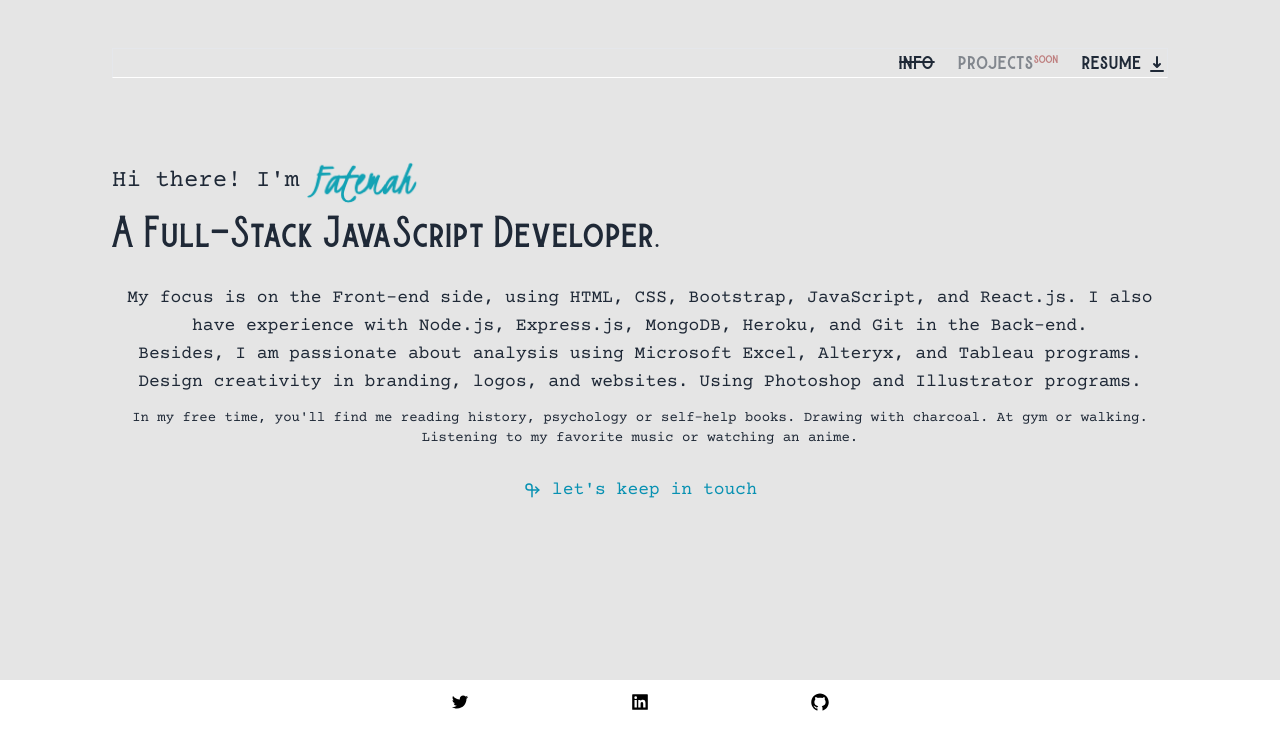
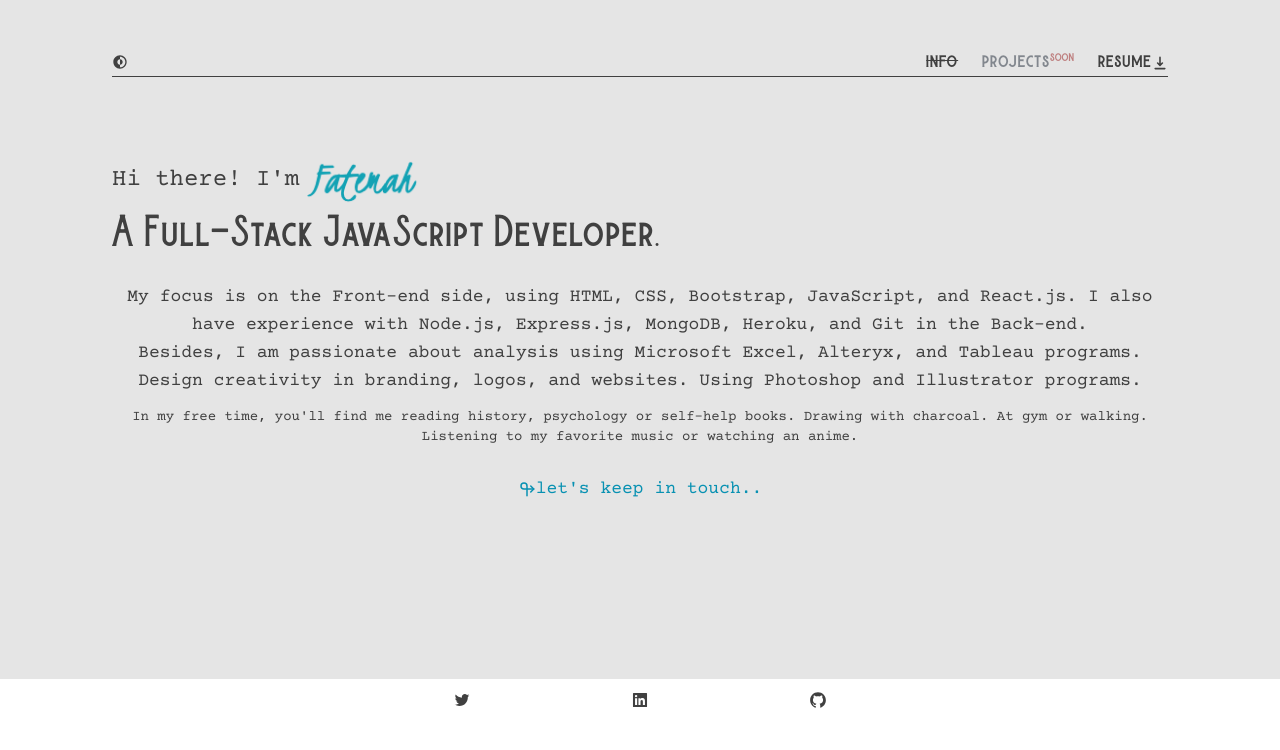
Before and after one commit to fatemah-althenyan/portofolio, a Next.js app: page / in a window 1280 px wide. Shown: the top 750 px of the page. Built offline with nearby package versions, Linux system fonts and the light colour scheme.

Commit message:
add dark mode feature & two resume versions

```diff
--- a/pages/index.js
+++ b/pages/index.js
@@ -1,46 +1,61 @@
 import Head from 'next/head'
 import Image from "next/image";
+
+import { useState } from 'react';
+
 import nameIcon from '../public/nameIcon.png';
-//simport {CgDarkMode} from "react-icons/cg";
+
+import {CgDarkMode} from "react-icons/cg";
 import {HiDownload} from "react-icons/hi";
 import {TbArrowLoopRight} from "react-icons/tb";
 import {AiOutlineTwitter, AiFillLinkedin, AiFillGithub} from 'react-icons/ai';
 
+
 export default function Home() {
+  const [darkMode, setDarkMode] = useState(false);
   return (
-    <div>
+    <div className={darkMode ? 'dark' : ''}>
       <Head>
         <title>Fatemah| INFO</title>
         <meta name="description" content="Fatemah's Portfolio" />
         <link rel="icon" href="favicon.ico" />
       </Head>
-      <main className=' bg-neutral-200 text-gray-800'>
-        <div className='p-12 max-w-md mx-auto sm:max-w-2xl lg:max-w-4xl lg:pb-36 xl:max-w-6xl xl:pb-44'>
+      <main className=' bg-neutral-200 text-neutral-700 dark:bg-neutral-700 dark:text-neutral-100'>
+        <div className='p-12 max-w-md mx-auto sm:max-w-2xl lg:max-w-4xl lg:pb-32 xl:max-w-6xl xl:pb-44'>
 
-          <nav className='flex items-center justify-center gap-8 sm:justify-end border border-b-white'>
-            <ul className='flex gap-6 text-xl font-burtons'>
-              <li className='line-through'>
+          {/*PART #1: navigation bar of pages and dark mode feature.*/}
+          <nav className='flex items-center justify-between border border-x-0 border-t-0 border-neutral-700 dark:border-b-white'>
+            <div className='cursor-pointer'>
+              <CgDarkMode onClick={()=> setDarkMode(!darkMode)}/>
+            </div>
+            <ul className='flex gap-6 text-lg font-burtons'>
+              <li className='line-through cursor-pointer'>
                 info
+              </li> {/*show line-through for current page*/}
+              <li className='text-gray-800/50 dark:text-gray-200/50'>
+                  projects<sup className=' text-xs tracking-tighter text-red-800/50 dark:text-red-400/50'>soon</sup>
               </li>
-              <li className='text-gray-800/50'>
-                  projects<sup className=' text-xs text-red-800/50 tracking-tighter'>soon</sup>
+              <li className='group relative'> {/*show the resume in two versions*/}
+                <span className='cursor-pointer'> resume<HiDownload className={'inline text-base'} /> </span>
+                <div className='invisible group-hover:visible absolute'>
+                  <ul className='bg-white bg-opacity-50 dark:bg-opacity-20 font-serif text-xs text-center'>
+                    <li className='hover:bg-neutral-400/50 px-2 py-1'> <a href='https://drive.google.com/file/d/1BwhY_DZJDWzp5p1s_eDBoI3zxCmDW0Q4/view?usp=sharing' target={'_blank'}>English</a> </li>
+                    <li className='hover:bg-neutral-400/50 px-2 py-1'> <a href='https://drive.google.com/file/d/1CzYLwr5iBd4X9EjIhPk9LDSTAbGLHISg/view?usp=sharing' target={'_blank'}>العربية</a> </li>
+                  </ul>
+                </div>
               </li>
-              <li className='cursor-pointer '>
-                <a href='https://drive.google.com/file/d/1ifNEc3qdWC4Ra4C62yVFBXljEsWWF2C3/view?usp=sharing' target={'_blank'}>
-                  resume <HiDownload className={'inline'} />
-                </a>
-              </li>
+
             </ul>
-            { /** <CgDarkMode className={"cursor-pointer text-xl"}/> **/}
           </nav>
 
+          {/*PART #2: the body of name, role, paragraphs, and contact.*/}
           <section className=' mt-12 space-y-3 font-courier sm:mt-20'>
             <div className='flex gap-2 items-center'>
               <h3 className='text-xl sm:text-2xl'>Hi there! I'm </h3>
               <Image src={nameIcon} className={" w-24 sm:w-28"} />
             </div>
-            <h2 className='text-3xl font-burtons sm:text-4xl lg:text-4xl xl:text-4xl'> A Full-Stack JavaScript Developer.</h2>
-            <div className='text-base pt-4 leading-7 text-center sm:text-lg space-y-3'>
+            <h2 className='text-3xl font-burtons sm:text-4xl'> A Full-Stack JavaScript Developer.</h2>
+            <div className='text-base pt-4 leading-7 text-center space-y-3 sm:text-lg'>
               <p>
               My focus is on the Front-end side, using HTML, CSS, Bootstrap, JavaScript, and React.js.
               I also have experience with Node.js, Express.js, MongoDB, Heroku, and Git in the Back-end.
@@ -55,14 +70,15 @@
             </div>
             <div className='text-lg pt-4 text-cyan-600 lg:text-center xl:text-center'>
                 <TbArrowLoopRight className={'inline'} />
-                <a href="mailto:f.thenyan@gmail.com"> let's keep in touch</a>
+                <a href="mailto:f.thenyan@gmail.com">let's keep in touch..</a>
             </div>
           </section>
 
         </div>
       </main>
 
-      <footer className='flex justify-center gap-24 text-xl py-3 lg:gap-32 xl:gap-40'>
+      {/*PART #3: social media accounts: twitter, linkedin, and github.*/}
+      <footer className='flex justify-center gap-24 text-lg text-neutral-700 py-3 lg:gap-32 xl:gap-40'>
         <a href={'https://twitter.com/Fatemah____'} target={'_blank'}>
           <AiOutlineTwitter />
         </a>
@@ -73,6 +89,7 @@
           <AiFillGithub />
         </a>
       </footer>
+
     </div>
   )
 }
--- a/tailwind.config.js
+++ b/tailwind.config.js
@@ -1,5 +1,6 @@
 /** @type {import('tailwindcss').Config} */
 module.exports = {
+  darkMode: "class",
   content: [
     "./app/**/*.{js,ts,jsx,tsx}",
     "./pages/**/*.{js,ts,jsx,tsx}",
@@ -13,5 +14,10 @@
       },
     },
   },
+  variants: {
+    extend: {
+      display: ["group-hover"],
+    },
+  },
   plugins: [],
 }
```
